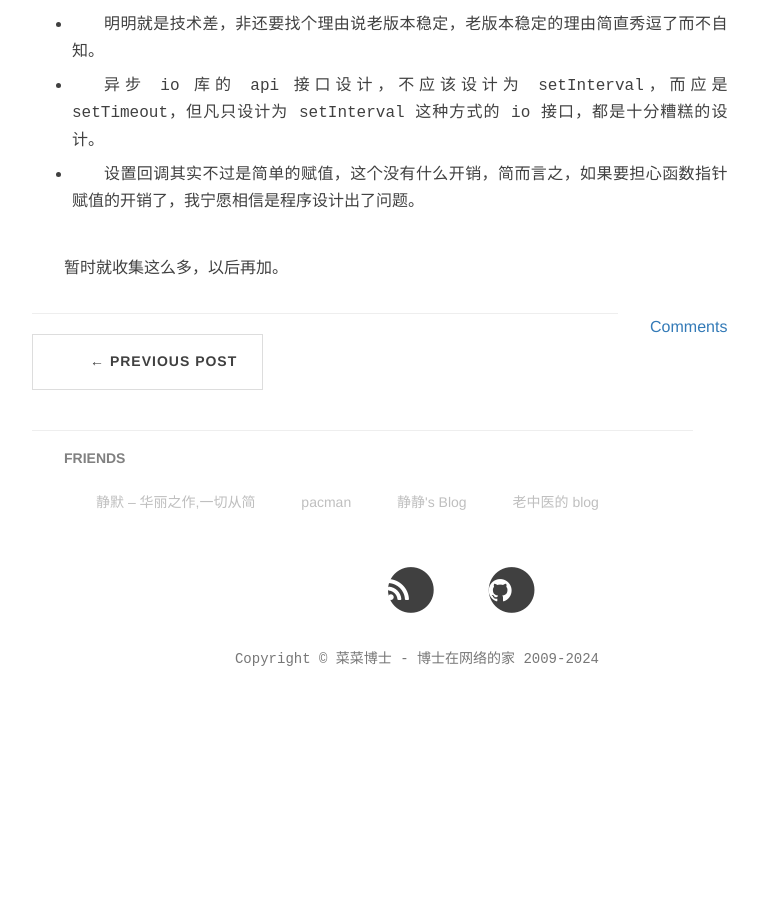
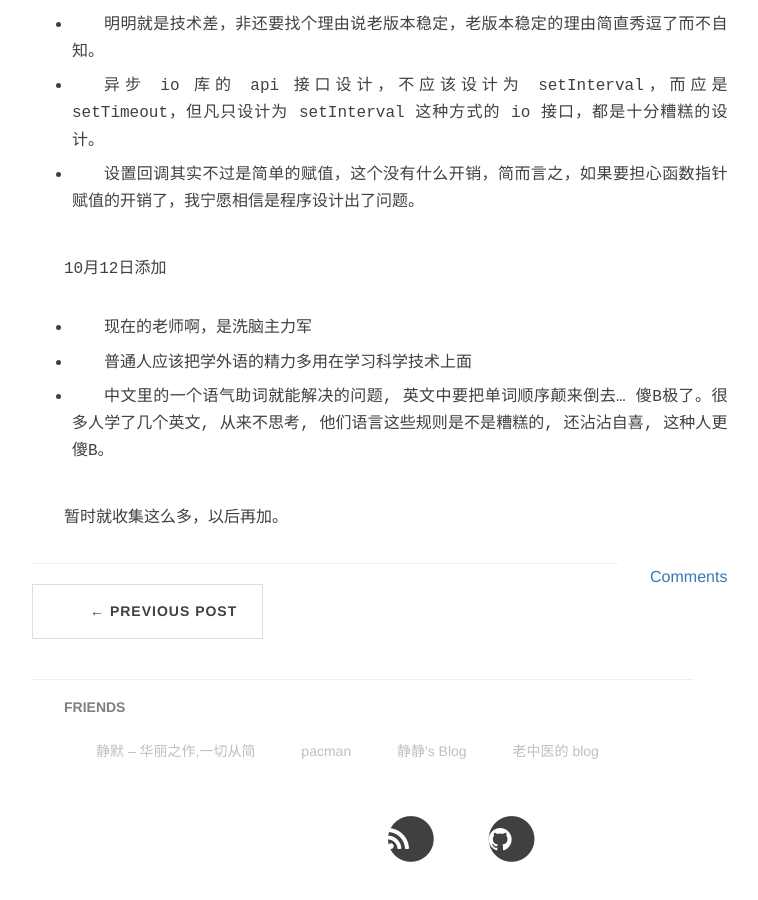
Before and after one commit to microcai/microcai.github.io, a Jekyll site: the page built from _posts/2024-10-07-sainta-quotes.md, in a window 1280 px wide and 900 px high, scrolled down 779 px. Shown: the whole window, without its empty margins (239-997 px from the left). Built offline with Jekyll 4.4.1, drawn with Linux system fonts in a browser that asks for light colours; nearby versions of some CDN libraries; comment, search, counter and statistics services are not loaded; before the commit the page ends 1515 px from its top, so only the background shows below that.

Commit message:
中文里的一个语气助词就能解决的问题, 英文中要把单词顺序颠来倒去...  傻B极了。很多人学了几个英文, 从来不思考, 他们语言这些规则是不是糟糕的, 还沾沾自喜, 这种人更傻B。

```diff
--- a/_posts/2024-10-07-sainta-quotes.md
+++ b/_posts/2024-10-07-sainta-quotes.md
@@ -30,4 +30,13 @@ tags: [quotes]
 - 设置回调其实不过是简单的赋值，这个没有什么开销，简而言之，如果要担心函数指针赋值的开销了，我宁愿相信是程序设计出了问题。
 
 
+10月12日添加
+
+- 现在的老师啊，是洗脑主力军
+
+- 普通人应该把学外语的精力多用在学习科学技术上面
+
+- 中文里的一个语气助词就能解决的问题, 英文中要把单词顺序颠来倒去...  傻B极了。很多人学了几个英文, 从来不思考, 他们语言这些规则是不是糟糕的, 还沾沾自喜, 这种人更傻B。
+
+
 暂时就收集这么多，以后再加。
```
